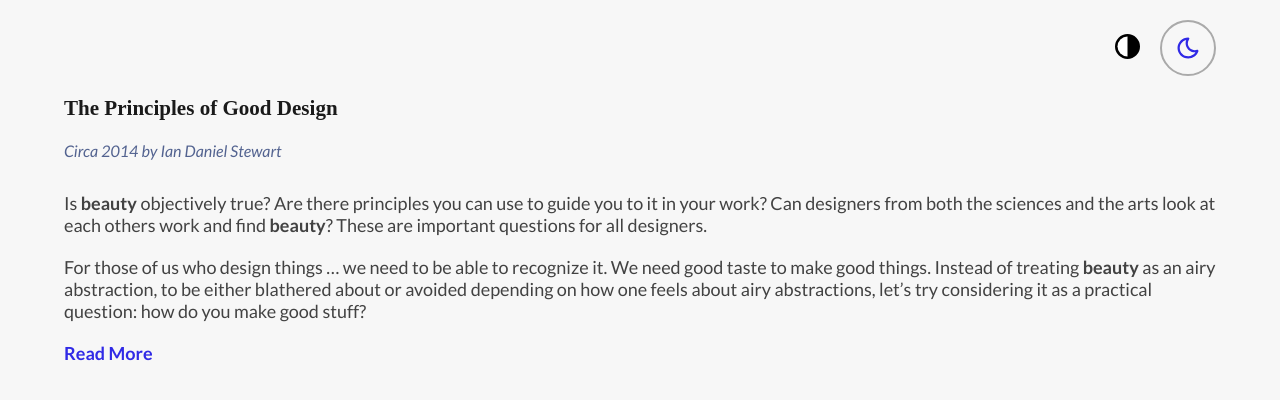
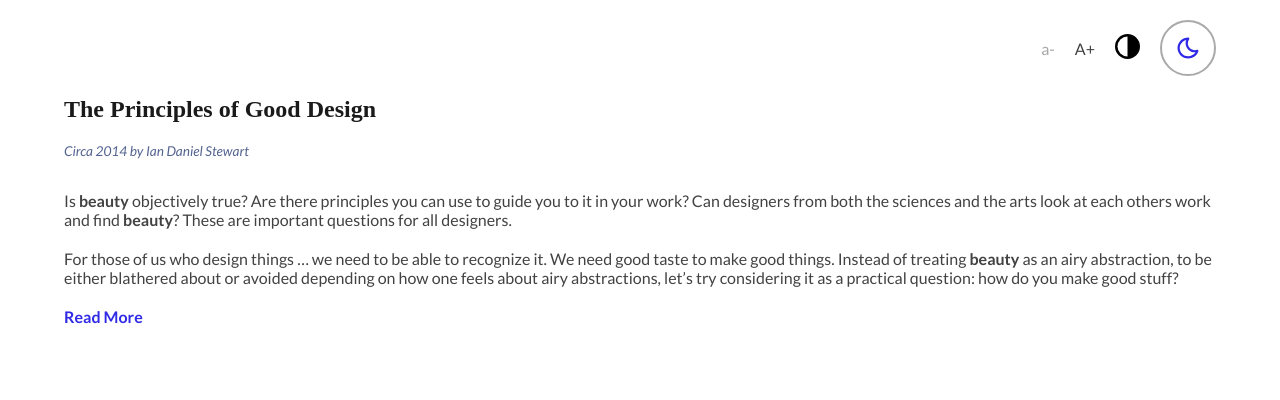
Before and after one commit to GiovaneRobertiTafine/custom-front, a website built with Vite: page index.html in a window 1280 px wide. Built offline with nearby package versions, Linux system fonts and the light colour scheme; a web font is replaced by a local one.

Commit message:
Inserindo change fonte

```diff
--- a/index.html
+++ b/index.html
@@ -11,6 +11,8 @@
 
 <body>
     <nav>
+        <button id="btn-fonte-menos">a-</button>
+        <button id="btn-fonte-mais">A+</button>
         <button class="button-alto-contraste">
             <svg height="25" width="25" class="icon-button-alto-contraste">
                 <circle cx="12.5" cy="12.5" r="11.25" stroke="black" stroke-width="2.5" id="circle" />
--- a/src/main.ts
+++ b/src/main.ts
@@ -1,6 +1,8 @@
 export class Main {
     private swapper = document.querySelector<HTMLElement>('.button-swapper')!;
     private altoContraste = document.querySelector<HTMLElement>('.button-alto-contraste')!;
+    private fonteMais = document.querySelector<HTMLElement>('#btn-fonte-mais')!;
+    private fonteMenos = document.querySelector<HTMLElement>('#btn-fonte-menos')!;
     private lastMode = '';
 
     constructor() {
@@ -19,6 +21,8 @@ export class Main {
     }
 
     modeViewEventListener(): void {
+        this.fontSizeBody = '100';
+        this.changeFonte();
         this.swapper.addEventListener(
             'click', () => {
                 console.log(document.documentElement.getAttribute('data-theme'));
@@ -39,6 +43,7 @@ export class Main {
                 localStorage.setItem('data-swapper-theme', document.documentElement.getAttribute('data-swapper-theme')!);
                 localStorage.setItem('data-swapper-rotate', document.documentElement.getAttribute('data-swapper-rotate')!);
                 this.lastMode = '';
+                this.changeFonte();
             }
         );
         this.altoContraste.addEventListener(
@@ -51,15 +56,43 @@ export class Main {
                 }
                 localStorage.setItem('data-theme', document.documentElement.getAttribute('data-theme')!);
                 localStorage.setItem('data-swapper-theme', document.documentElement.getAttribute('data-swapper-theme')!);
+                this.changeFonte();
             }
         );
-
+        this.fonteMais.addEventListener(
+            'click', () => {
+                this.changeFonte('mais');
+            }
+        );
+        this.fonteMenos.addEventListener(
+            'click', () => {
+                this.changeFonte('menos');
+            }
+        );
     }
 
-    setTheme(): void {
-
+    changeFonte(param?: 'mais' | 'menos'): void {
+        if (param) {
+            if (param === 'mais' && this.fontSizeBody !== '24px') {
+                this.fontSizeBody = (+this.fontSizeBody.substring(0, 2) + 4) + 'px';
+            } else if (param === 'menos' && this.fontSizeBody !== '16px') {
+                this.fontSizeBody = (+this.fontSizeBody.substring(0, 2) - 4) + 'px';
+            }
+        }
+        if (this.fontSizeBody === '16px') {
+            (this.fonteMenos as HTMLBodyElement).style.color = getComputedStyle(document.body).getPropertyValue('--font-disabled');
+        } else {
+            (this.fonteMenos as HTMLBodyElement).style.color = getComputedStyle(document.body).getPropertyValue('--font-color');
+        };
+        if (this.fontSizeBody === '24px') {
+            (this.fonteMais as HTMLBodyElement).style.color = getComputedStyle(document.body).getPropertyValue('--font-disabled');
+        } else {
+            (this.fonteMais as HTMLBodyElement).style.color = getComputedStyle(document.body).getPropertyValue('--font-color');
+        };
     }
 
+    get fontSizeBody(): string { return getComputedStyle(document.querySelector('body')!).fontSize; }
+    set fontSizeBody(newValue: string) { (document.querySelector('body') as HTMLBodyElement).style.fontSize = newValue; }
 }
 
 new Main();
--- a/src/styles/style-sheet.scss
+++ b/src/styles/style-sheet.scss
@@ -13,7 +13,7 @@
     --primary-color: #302AE6;
     --secondary-color: #536390;
     --font-color: #424242;
-    --bg-color: #f7f7f7;
+    --font-disabled: #a7a7a7;
     --heading-color: #1a1a1a;
 
     --swapper-border-color: #aaaaaa;
@@ -41,6 +41,7 @@
     --primary-color: #fdf90f;
     --secondary-color: #fdf90f;
     --font-color: #f8f8f8;
+    --font-disabled: #5c5c5c;
     --bg-color: #0a0a0a;
     --heading-color: #f3f3f3;
 
@@ -53,6 +54,7 @@
     --primary-color: #2bb394;
     --secondary-color: #31806f;
     --font-color: #f8f8f8;
+    --font-disabled: #707070;
     --bg-color: #272727;
     --heading-color: #f3f3f3;
 }
@@ -62,17 +64,18 @@
 body {
     background-color: var(--bg-color);
     color: var(--font-color);
-
+    font-size: 100%;
     font-family: "Lato",
         sans-serif;
     max-width: 90%;
     margin: 0 auto;
-    font-size: calc(1rem + 0.25vh);
+
 }
 
 input,
 textarea,
-button {
+button,
+p {
     font-family: inherit;
     font-size: inherit;
     color: inherit;
@@ -82,6 +85,7 @@ button {
     -moz-appearance: none;
     border-radius: none;
     -webkit-border-radius: 0;
+
 }
 
 h1,
@@ -91,7 +95,7 @@ h3,
 .h3,
 .h4 {
     color: var(--heading-color);
-
+    font-size: 1.5em;
     font-family: "Sansita One",
         serif;
 }
@@ -118,6 +122,7 @@ h3,
 }
 
 .button-alto-contraste {
+    font-size: initial !important;
     cursor: pointer;
 }
 
@@ -185,7 +190,7 @@ nav {
 }
 
 .post-meta {
-    font-size: 1rem;
+    font-size: 0.85em;
     font-style: italic;
     display: block;
     margin-bottom: 4vh;
@@ -208,3 +213,9 @@ a {
         border-bottom: 3px solid currentColor;
     }
 }
+
+#btn-fonte-menos,
+#btn-fonte-mais {
+    font-size: initial !important;
+    cursor: pointer;
+}
```
